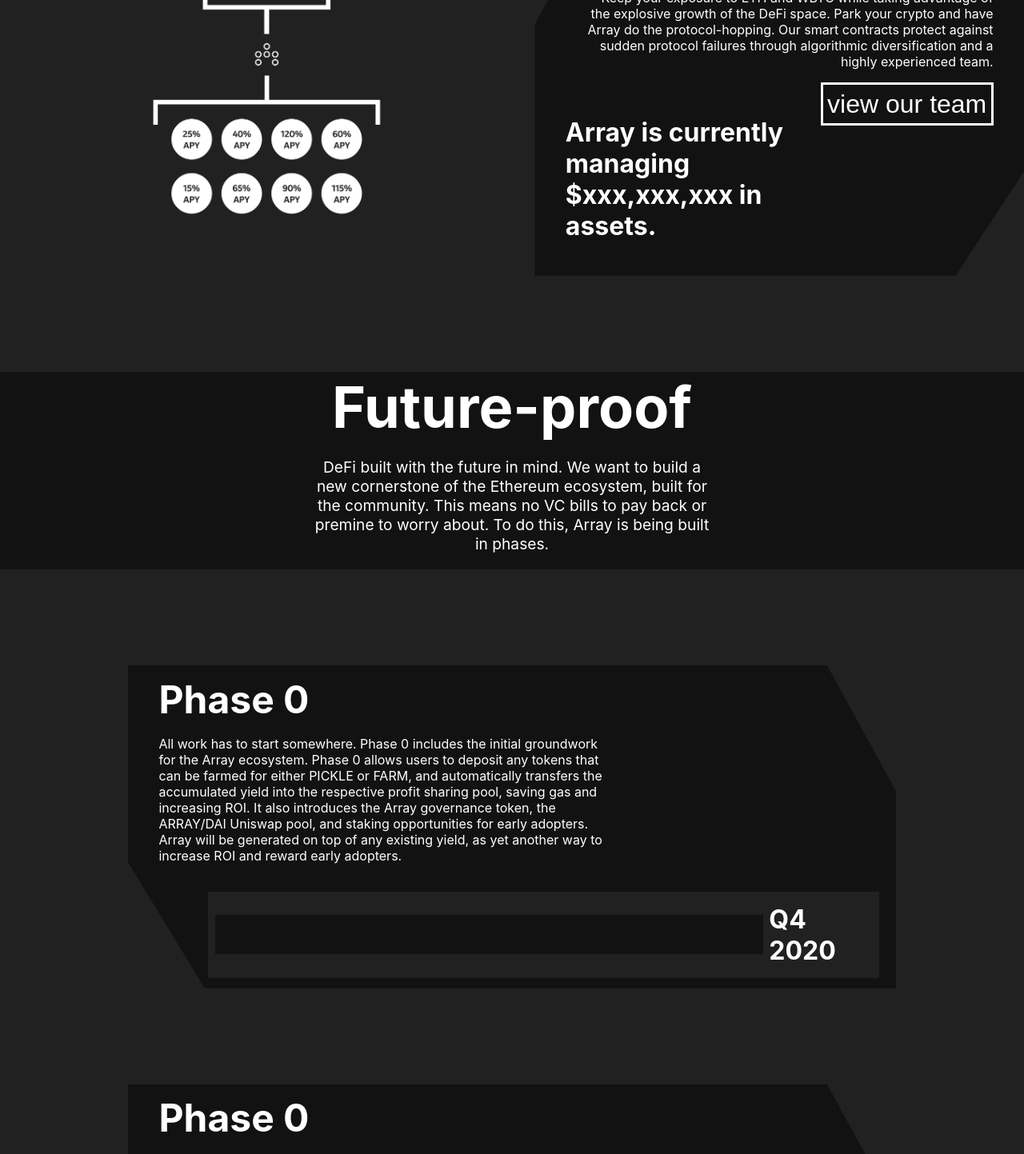
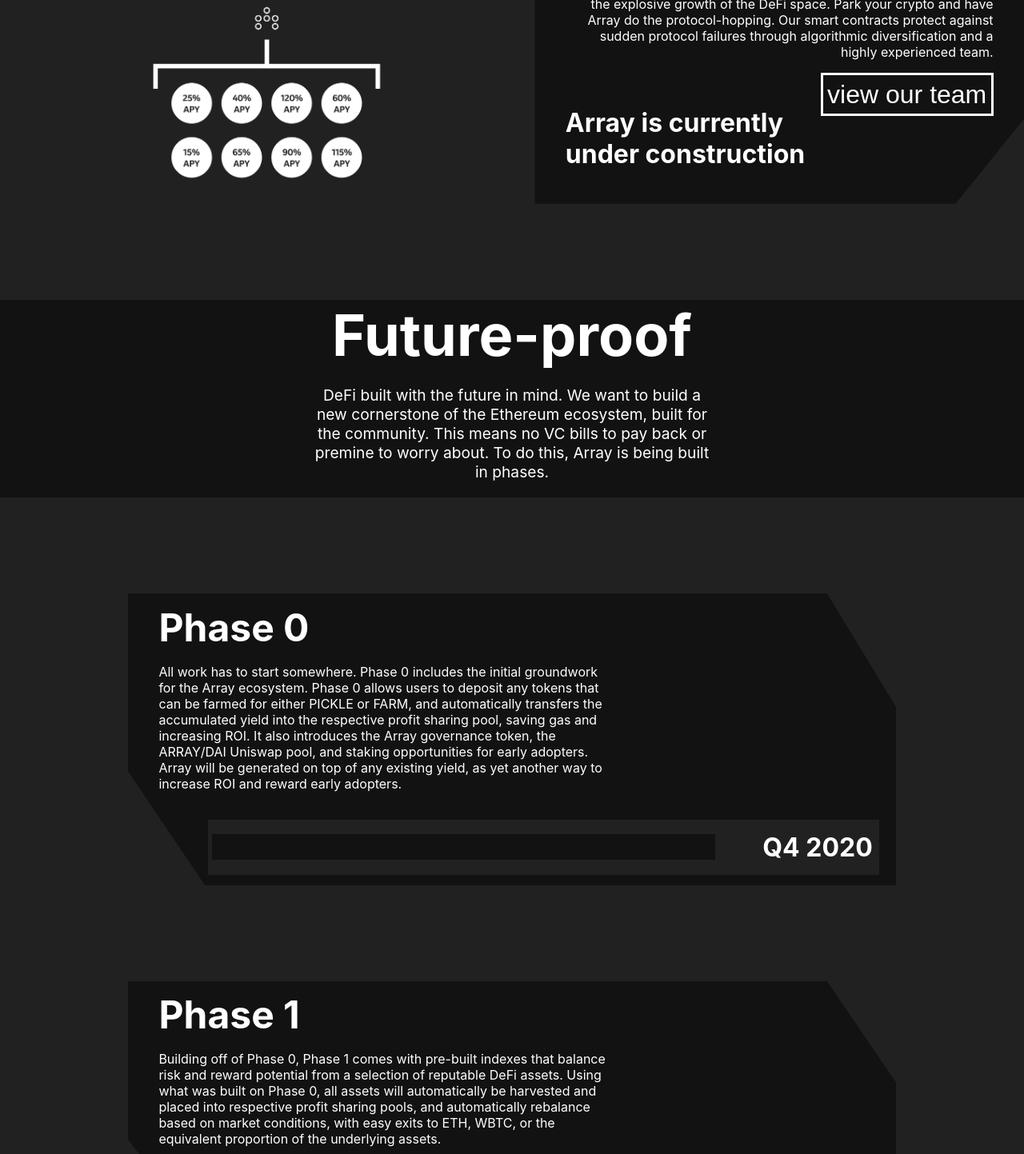
Before and after one commit to Humphreyj/array, a React (Create React App) app: page / in a window 1280 px wide. Shown: the part 760-2203 px from the top of the page at 80% size. Built offline with nearby package versions, Linux system fonts and the light colour scheme.

Commit message:
Another polish pass throughout the app.

```diff
--- /dev/null
+++ b/src/components/footer/Footer.jsx
@@ -0,0 +1,57 @@
+import React from 'react';
+import styled from 'styled-components';
+
+//logo
+import logo from '../../assets/img/arraylogofinal.png';
+//components
+import Social from '../social/Social';
+
+const Footsies = styled.footer`
+    display: flex;
+    align-items: center;
+    justify-content: space-between;
+    width: 100%;
+    height: 100px;
+    position: relative;
+    bottom: 0;
+    padding: 0 3%;
+    background-color: #121212;
+
+
+
+
+    .logo {
+        display: flex;
+        align-items: center;
+        justify-content: center;
+
+        img {
+            height: 60px;
+            width: 60px;
+        }
+    }
+
+    .flavor {
+        h4 {
+            color: white;
+            font-size: 1.8em;
+        }
+    }
+`;
+
+const Footer = () => {
+    return (
+        <Footsies>
+            <div className="logo">
+                <img src={logo} alt="Array logo"/>
+            </div>
+            <Social />
+            <div className="flavor">
+                <h4>array.push($profits)</h4>
+            </div>
+
+        </Footsies>
+    );
+}
+
+export default Footer;
--- a/src/components/roadmap/RoadmapMain.jsx
+++ b/src/components/roadmap/RoadmapMain.jsx
@@ -57,6 +57,15 @@
 
     img {
         width: 95%;
+    }
+}
+@media(min-width: 2700px) {
+    p {
+        margin: 5px auto;
+        font-size: 2em;
+    }
+    .phase {
+        font-size: 2.2em;
     }
 }
 @media(max-width: 1920px) {
--- a/src/components/splash/BottomRight.jsx
+++ b/src/components/splash/BottomRight.jsx
@@ -264,11 +264,39 @@
         }
         //max-width: 1440px
 
+        @media(max-width: 1345px) {
+            .top {
+                .top-content {
+                    h1 {
+                        font-size: 2em;
+                    }
+                    h4 {
+                        font-size: 1.6em;
+                    }
+                    p {
+                        font-size: 1em;
+                        width: 95%;
+                    }
+                }
+            }
+            .bottom {
+                margin-top: -10%;
+                .bottom-content {
+                    h4 {
+                        font-size: 2.5em;
+                        width: 65%;
+                    }
+                }
+            }
+
+        }
+        //max-width: 1345px
+
         @media(max-width: 1280px) {
             .top {
                 .top-content {
                     h1 {
-                        font-size: 2em;
+                        font-size: 1.7em;
                     }
                     h4 {
                         font-size: 1.4em;
@@ -294,7 +322,48 @@
         @media(max-width: 1100px) {
             width: 100%;
             margin-top: 50px;
+            .bottom {
+                margin-top: 0%;
+                .bottom-content {
+                    h4 {
+                        font-size: 2em;
+                        width: 75%;
+                    }
+                }
+            }
         }
+
+        @media(max-width: 768px) {
+            .top {
+                justify-content: center;
+                .top-content {
+                    align-items: center;
+                    h1 {
+                        font-size: 1.7em;
+                        width: 75%;
+                    }
+                    h4 {
+                        font-size: 1.2em;
+                    }
+                    p {
+                        font-size: 1em;
+                        width: 95%;
+                    }
+                }
+            }
+            .bottom {
+
+                .bottom-content {
+                    h4 {
+                        font-size: 2em;
+                        width: 75%;
+                    }
+                }
+            }
+
+        }
+        //max-width: 768px
+
 
 
 
@@ -315,9 +384,7 @@
                 </div>
                 <div className="bottom">
                     <div className="bottom-content">
-                        <h4>Array is currently managing
-                        $xxx,xxx,xxx
-                        in assets.</h4>
+                        <h4>Array is currently under construction</h4>
                     </div>
 
                 </div>
--- a/src/components/splash/Splash.jsx
+++ b/src/components/splash/Splash.jsx
@@ -94,6 +94,52 @@
 
             }
         }
+        @media(max-width: 1100px) {
+            margin-top: 60px;
+        }
+    }
+
+    &.mobile-logo {
+        width: 100%;
+        flex-direction: column;
+        align-items: center;
+        display: none;
+        margin: 45px 0 15px 0;
+
+        @media(max-width: 1100px) {
+            display: flex;
+            .logo {
+                width: 80%;
+                display: flex;
+                flex-direction: column;
+                align-items: center;
+                img {
+                    width: 50%;
+
+                }
+            }
+        }
+    }
+    &.mobile-chart {
+        width: 100%;
+        flex-direction: column;
+        align-items: center;
+        display: none;
+        margin-top 50px;
+
+        @media(max-width: 1100px) {
+            display: flex;
+            .logo {
+                width: 80%;
+                display: flex;
+                flex-direction: column;
+                align-items: center;
+                img {
+                    width: 50%;
+
+                }
+            }
+        }
     }
 
     &.phase {
@@ -124,7 +170,7 @@
             .phase-date {
                 display: flex;
                 align-items: center;
-                justify-content: flex-end;
+                justify-content: space-between;
                 background-color: #212121;
                 width: 95%;
                 margin-left: 7%;
@@ -132,22 +178,16 @@
                 padding: 10px 0;
 
                 .date-left {
+                    background-color: #121212;
+                    width: 75%;
                     margin-left: 1%;
-                    background-color: #121212;
-                    width: 85%;
-
-                    h1 {
-                        color: transparent;
-                        font-size: 5.5em;
-                        margin: 5px 0;
-
-                    }
+                    height: 5.5em;
                 }
                 .date-right {
-                    width: 18%;
+                    width: 20%;
                     h1 {
                         font-size: 5.5em;
-                        margin: 5px 5%;
+                        margin: 5px;
                     }
                 }
 
@@ -169,16 +209,13 @@
                 }
                 .phase-date {
                     .date-left {
-                        h1 {
-                            font-size: 5em;
-                            margin: 5px 0;
-                        }
+                        height: 5em;
                     }
                     .date-right {
 
                         h1 {
                             font-size: 5em;
-                            margin: 5px 5%;
+                            margin: 5px;
                         }
                     }
                 }
@@ -201,16 +238,13 @@
                 }
                 .phase-date {
                     .date-left {
-                        h1 {
-                            font-size: 3.6em;
-                            margin: 5px 0;
-                        }
+                        height: 3.6em;
                     }
                     .date-right {
 
                         h1 {
                             font-size: 3.6em;
-                            margin: 5px 5%;
+                            margin: 5px;
                         }
                     }
                 }
@@ -232,16 +266,13 @@
                 }
                 .phase-date {
                     .date-left {
-                        h1 {
-                            font-size: 3em;
-                            margin: 5px 0;
-                        }
+                        height: 3em;
                     }
                     .date-right {
 
                         h1 {
                             font-size: 3em;
-                            margin: 5px 5%;
+                            margin: 5px;
                         }
                     }
                 }
@@ -264,17 +295,14 @@
                 }
                 .phase-date {
                     .date-left {
-
-                        h1 {
-                            font-size: 2.6em;
-                            margin: 5px 0;
-                        }
+                        margin: 5px;
+                        height: 2.6em;
                     }
                     .date-right {
 
                         h1 {
                             font-size: 2.6em;
-                            margin: 5px 5%;
+                            margin: 5px;
                         }
                     }
                 }
@@ -297,16 +325,13 @@
                 .phase-date {
                     .date-left {
 
-                        h1 {
-                            font-size: 2.6em;
-                            margin: 5px 0;
-                        }
+                        height: 2.6em;
                     }
                     .date-right {
 
                         h1 {
                             font-size: 2.6em;
-                            margin: 5px 5%;
+                            margin: 5px;
                         }
                     }
                 }
@@ -330,16 +355,13 @@
                 .phase-date {
                     .date-left {
 
-                        h1 {
-                            font-size: 2.6em;
-                            margin: 5px 0;
-                        }
+                        height: 2.2em;
                     }
                     .date-right {
                         width: 18%;
                         h1 {
                             font-size: 2.2em;
-                            margin: 5px 5%;
+                            margin: 5px;
                         }
                     }
                 }
@@ -363,16 +385,13 @@
                 .phase-date {
                     .date-left {
 
-                        h1 {
-                            font-size: 2em;
-                            margin: 5px 0;
-                        }
+                        height: 2em;
                     }
                     .date-right {
                         width: 18%;
                         h1 {
                             font-size: 2em;
-                            margin: 5px 5%;
+                            margin: 5px;
                         }
                     }
                 }
@@ -397,16 +416,13 @@
                 .phase-date {
                     .date-left {
 
-                        h1 {
-                            font-size: 2em;
-                            margin: 5px 0;
-                        }
+                        height: 2em;
                     }
                     .date-right {
                         width: 18%;
                         h1 {
                             font-size: 2em;
-                            margin: 5px 5%;
+                            margin: 5px;
                         }
                     }
                 }
@@ -430,48 +446,116 @@
                 .phase-date {
                     .date-left {
                         width: 75%;
-                        h1 {
-                            font-size: 1.2em;
-                            margin: 5px 0;
-                        }
+                        height: 1.2em;
                     }
                     .date-right {
                         width: 25%;
                         h1 {
                             font-size: 1.2em;
-                            margin: 5px 5%;
+                            margin: 5px;
                         }
                     }
                 }
             }
         }
+
+        &.two {
+
+            .phase-date {
+                display: flex;
+                align-items: center;
+                justify-content: space-between;
+                background-color: #212121;
+                width: 95%;
+                margin-left: 7%;
+                margin-top: 4%;
+                padding: 10px 0;
+
+                .date-left {
+                    background-color: #121212;
+                    width: 10%;
+
+
+                }
+                .date-right {
+                    width: 20%;
+                    h1 {
+
+                        margin: 5px;
+                    }
+                }
+
+
+
+            }
+
+        }
+        &.three {
+            .phase-date {
+                display: flex;
+                align-items: center;
+                justify-content: space-between;
+                background-color: #212121;
+                width: 95%;
+                margin-left: 7%;
+                margin-top: 4%;
+                padding: 10px 0;
+
+                .date-left {
+                    background-color: #212121;
+                    width: 75%;
+
+
+                }
+                .date-right {
+                    width: 20%;
+                    h1 {
+
+                        margin: 5px;
+                    }
+                }
+
+
+
+            }
+
+
+
+            }
+        &.four {
+            .phase-date {
+                display: flex;
+                align-items: center;
+                justify-content: space-between;
+                background-color: #212121;
+                width: 95%;
+                margin-left: 7%;
+                margin-top: 4%;
+                padding: 10px 0;
+
+                .date-left {
+                    background-color: #212121;
+                    width: 75%;
+
+
+                }
+                .date-right {
+                    width: 20%;
+                    h1 {
+
+                        margin: 5px;
+                    }
+                }
+
+
+
+            }
+
+        }
+
     }
     //phase
 
-    // &.two {
-    //     margin-left: 3%;
-    //     margin-top: 50px;
-    //     @media(max-width: 1100px) {
-    //         margin-left: 0;
-    //     }
-
-    // }
-    // &.three {
-    //     margin-left: 6%;
-    //     margin-top: 50px;
-    //     @media(max-width: 1100px) {
-    //         margin-left: 0;
-    //     }
-
-    // }
-    // &.four {
-    //     margin-left: 9%;
-    //     margin-top: 50px;
-    //     @media(max-width: 1100px) {
-    //         margin-left: 0;
-    //     }
-
-    // }
 
 `;
 
@@ -500,11 +584,27 @@
                     </div>
                 </Row>
 
+                <Row className='mobile-logo'>
+                    <div className="logo">
+                        <img src={bigLogo} alt=""/>
+
+                    </div>
+
+                </Row>
+
                 <Row className='bottom'>
                     <div className="chart">
                         <img src={chart} alt=""/>
                     </div>
                     <BottomRight />
+                </Row>
+
+                <Row className='mobile-logo'>
+                    <div className="logo">
+                        <img src={chart} alt=""/>
+
+                    </div>
+
                 </Row>
 
                 <Row className="splash-break">
@@ -524,7 +624,7 @@
 
                         <div className="phase-date">
                             <div className="date-left">
-                                <h1>Q4 2020</h1>
+
                             </div>
                             <div className="date-right">
                                 <h1>Q4 2020</h1>
@@ -536,16 +636,16 @@
                 <Row className='phase two'>
                     <div className="phase-hexagon">
                         <div className="phase-text">
-                            <h1>Phase 0</h1>
-                            <p>All work has to start somewhere. Phase 0 includes the initial groundwork for the Array ecosystem.  Phase 0 allows users to deposit any tokens that can be farmed for either PICKLE or FARM, and automatically transfers the accumulated yield into the respective profit sharing pool, saving gas and increasing ROI. It also introduces the Array governance token, the ARRAY/DAI Uniswap pool, and staking opportunities for early adopters. Array will be generated on top of any existing yield, as yet another way to increase ROI and reward early adopters.</p>
+                            <h1>Phase 1</h1>
+                            <p>Building off of Phase 0, Phase 1 comes with pre-built indexes that balance risk and reward potential from a selection of reputable DeFi assets. Using what was built on Phase 0, all assets will automatically be harvested and placed into respective profit sharing pools, and automatically rebalance based on market conditions, with easy exits to ETH, WBTC, or the equivalent proportion of the underlying assets.</p>
                         </div>
 
                         <div className="phase-date">
                             <div className="date-left">
-                                <h1>Q4 2020</h1>
+
                             </div>
                             <div className="date-right">
-                                <h1>Q4 2020</h1>
+                                <h1>Q1 2021</h1>
                             </div>
                         </div>
 
@@ -555,16 +655,16 @@
                 <Row className='phase three'>
                     <div className="phase-hexagon">
                         <div className="phase-text">
-                            <h1>Phase 0</h1>
-                            <p>All work has to start somewhere. Phase 0 includes the initial groundwork for the Array ecosystem.  Phase 0 allows users to deposit any tokens that can be farmed for either PICKLE or FARM, and automatically transfers the accumulated yield into the respective profit sharing pool, saving gas and increasing ROI. It also introduces the Array governance token, the ARRAY/DAI Uniswap pool, and staking opportunities for early adopters. Array will be generated on top of any existing yield, as yet another way to increase ROI and reward early adopters.</p>
+                            <h1>Phase 2</h1>
+                            <p>Phase 2 introduces our smart algorithm, which autonomously rebalances based on a weighting system. Assets are weighed using metrics like market cap, liquidity, ROI, yield potential, and risk. These autonomous indexes will be deployed alongside all pre-existing contracts</p>
                         </div>
 
                         <div className="phase-date">
                             <div className="date-left">
-                                <h1>Q4 2020</h1>
+
                             </div>
                             <div className="date-right">
-                                <h1>Q4 2020</h1>
+                                <h1>Q2 2021</h1>
                             </div>
                         </div>
 
@@ -574,16 +674,16 @@
                 <Row className='phase four'>
                     <div className="phase-hexagon">
                         <div className="phase-text">
-                            <h1>Phase 0</h1>
-                            <p>All work has to start somewhere. Phase 0 includes the initial groundwork for the Array ecosystem.  Phase 0 allows users to deposit any tokens that can be farmed for either PICKLE or FARM, and automatically transfers the accumulated yield into the respective profit sharing pool, saving gas and increasing ROI. It also introduces the Array governance token, the ARRAY/DAI Uniswap pool, and staking opportunities for early adopters. Array will be generated on top of any existing yield, as yet another way to increase ROI and reward early adopters.</p>
+                            <h1>Phase 3</h1>
+                            <p>Phase 3 introduces user-built indexes. Pick any ERC-20 assets, balance your ideal porfolio, and Array can handle the rest. </p>
                         </div>
 
                         <div className="phase-date">
                             <div className="date-left">
-                                <h1>Q4 2020</h1>
+
                             </div>
                             <div className="date-right">
-                                <h1>Q4 2020</h1>
+                                <h1>Q3 2021</h1>
                             </div>
                         </div>
 
--- a/src/components/splash/TopLeft.jsx
+++ b/src/components/splash/TopLeft.jsx
@@ -434,6 +434,45 @@
         }
     }
     //max-width: 1320px
+
+    @media(max-width: 1210px) {
+
+        .content {
+            .description {
+                .coming-soon {
+                    font-size: 1.8em;
+
+                }
+                h1 {
+                    font-size: 3em;
+                }
+                .sub-title {
+                    font-size: 1.2em;
+
+                }
+                p {
+                   font-size: 1em;
+                }
+
+            }
+        }
+        .social {
+            width: 40%;
+            .social-heading {
+                border: 3px solid white;
+                text-align: center;
+                font-size: 1.4em;
+            }
+            .social-links {
+                .fab {
+                    font-size: 2.5em;
+
+                }
+            }
+        }
+    }
+    //max-width: 1210px
+
     @media(max-width: 1110px) {
         width: 100%;
         .content {
@@ -460,7 +499,7 @@
             .social-heading {
                 border: 3px solid white;
                 text-align: center;
-                font-size: 1.6em;
+
             }
             .social-links {
                 .fab {
```
Also changed, not shown: src/App.js (+9 -2 lines), src/components/roadmap/RoadmapIntro.jsx (+8 -8 lines), src/components/social/Social.jsx (+6 -91 lines), src/components/team/TeamDescription.jsx (+42 -3 lines), src/components/team/TeamPhotos.jsx (+15 -3 lines), src/assets/img/Gunnar.png (added).
